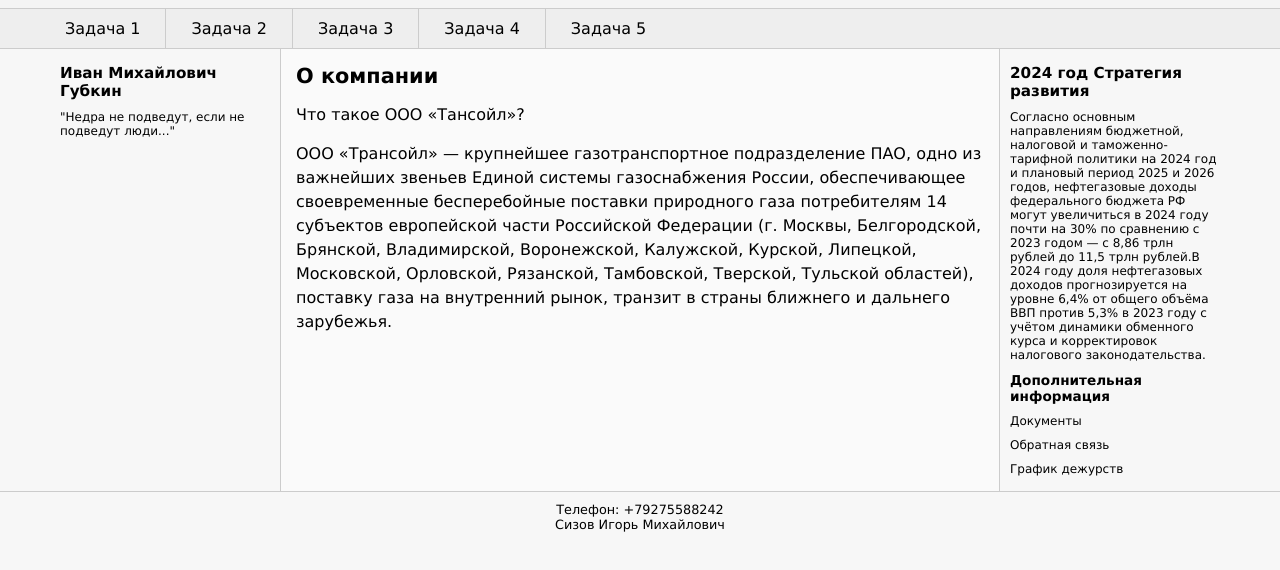
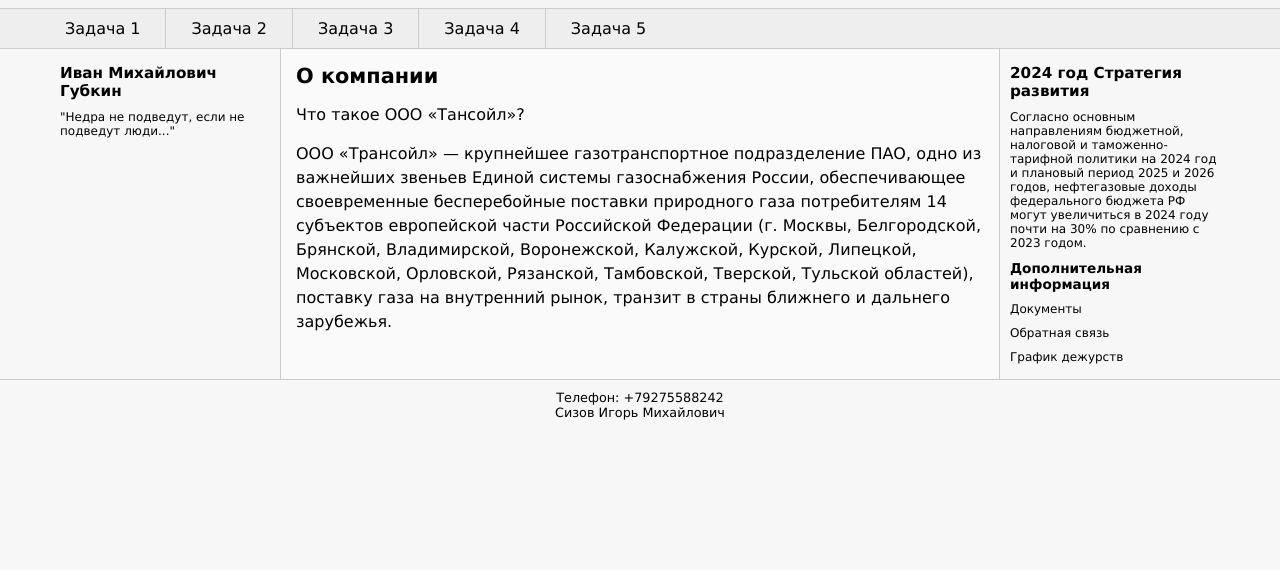
Before and after one commit to git2004/rvps_lb2, a plain HTML site: page index.html in a window 1280 px wide. Shown: the part 80-650 px from the top of the page. Drawn offline with Linux system fonts and the light colour scheme.

Commit message:
Update index.html

```diff
--- a/index.html
+++ b/index.html
@@ -25,7 +25,7 @@
                 </div>
             <div id="sidebar2" class="aside">
                 <h2>2024 год Стратегия развития</h2>
-                <p>Согласно основным направлениям бюджетной, налоговой и таможенно-тарифной политики на 2024 год и плановый период 2025 и 2026 годов, нефтегазовые доходы федерального бюджета РФ могут увеличиться в 2024 году почти на 30% по сравнению с 2023 годом — с 8,86 трлн рублей до 11,5 трлн рублей.В 2024 году доля нефтегазовых доходов прогнозируется на уровне 6,4% от общего объёма ВВП против 5,3% в 2023 году с учётом динамики обменного курса и корректировок налогового законодательства.</p>
+                <p>Согласно основным направлениям бюджетной, налоговой и таможенно-тарифной политики на 2024 год и плановый период 2025 и 2026 годов, нефтегазовые доходы федерального бюджета РФ могут увеличиться в 2024 году почти на 30% по сравнению с 2023 годом.</p>
                 <h3>Дополнительная информация</h3>
                 <ul>
                     <li>Документы</li>
```
